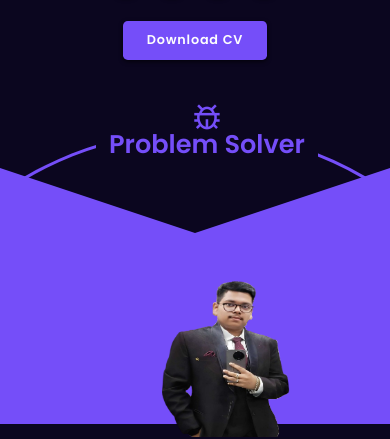
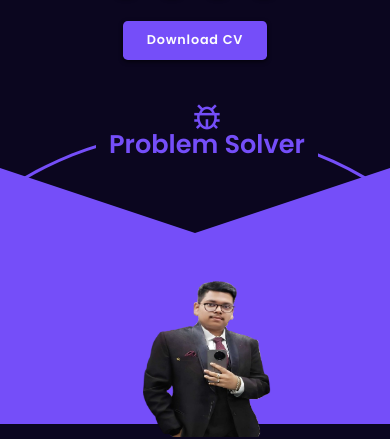
Before and after one commit to Utkarshjain492/Utkarsh_portfolio, a plain HTML site: page index.html in a window 390 px wide. Shown: the part 407-846 px from the top of the page. Drawn offline with nearby package versions, Linux system fonts and the light colour scheme.

Commit message:
Update style.css

```diff
--- a/css/style.css
+++ b/css/style.css
@@ -793,7 +793,7 @@ span {
     }
 
     .home-img img {
-        right: 20%;
+        right: 25%;
         width: 150px;
         height: 160px;
     }
```
